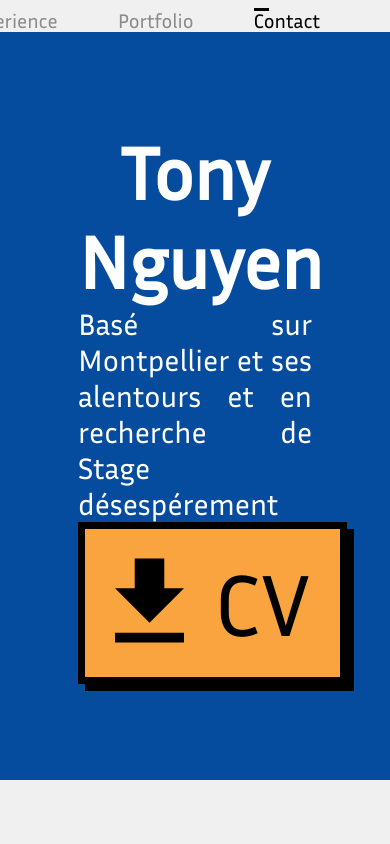
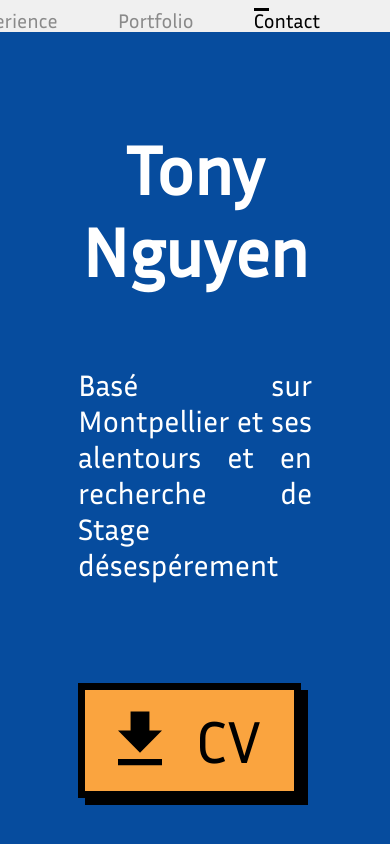
Before and after one commit to tony-nguyen1/angular_site_perso, an Angular app: page /contact in a window 390 px wide. Shown: the top 844 px of the page. Built offline with nearby package versions, Linux system fonts and the light colour scheme.

Commit message:
style contact portefolio mobile screen

```diff
--- a/src/app/contact/contact.component.scss
+++ b/src/app/contact/contact.component.scss
@@ -13,13 +13,15 @@ main {
   color: white;
 
   h1 {
-    font-size: 74px;
+    font-size: clamp(66px, 17.6vw, 92px);
     text-align: center;
+    margin-bottom: 1.0869em;
   }
 
   p {
     font-size: 30px;
     text-align: justify;
+    margin-bottom: 6.25rem;
   }
 }
 
@@ -48,21 +50,26 @@ address {
 
 .bouttonNeobrutal {
   border: 7px solid black;
-  width: 2.9em;
+  width: 3.488em;
   height: 1.682em;
   background-color: var(--main-orange-color);
-  font-size: 88px;
+  // font-size: 88px;
   color: black;
   display: flex;
   flex-flow: row;
   justify-content: space-evenly;
   align-items: center;
   box-shadow: 7px 7px black;
+  font-size: 60px;
+
+  img {
+    height: 1em;
+  }
 }
 
-.aPropos img {
-  height: 5.875rem;
-}
+// .aPropos img {
+//   height: 5.875rem;
+// }
 
 @media (min-width: 700px) {
   main {
--- a/src/app/portfolio/portfolio.component.scss
+++ b/src/app/portfolio/portfolio.component.scss
@@ -14,8 +14,6 @@ main {
   row-gap: 70px;
   padding: 20px;
   // padding-top: 140px;
-  padding-left: var(--padding-horizontal);
-  padding-right: var(--padding-horizontal);
 }
 
 article {
@@ -33,5 +31,7 @@ article {
     // row-gap: 140px;
     padding-top: 140px;
     // overflow-x: hidden;
+    padding-left: var(--padding-horizontal);
+    padding-right: var(--padding-horizontal);
   }
 }
--- a/src/app/projet/projet.component.scss
+++ b/src/app/projet/projet.component.scss
@@ -27,6 +27,7 @@ section {
     font-size: 96px;
     margin-top: 0px;
     white-space: nowrap;
+    font-size: 39px;
   }
 }
 
@@ -67,4 +68,10 @@ div.imgs {
     border-left: 7px solid red;
     border-bottom: 0px;
   }
+
+  section {
+    h2 {
+      font-size: 96px;
+    }
+  }
 }
```
Also changed, not shown: 4 other files (tests, documents, lock files or other folders).
